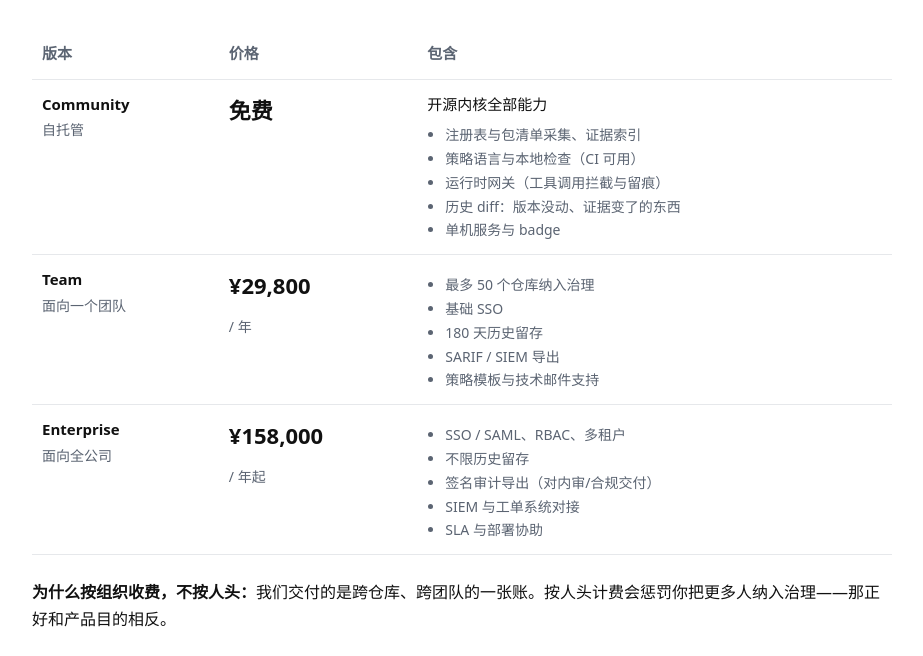
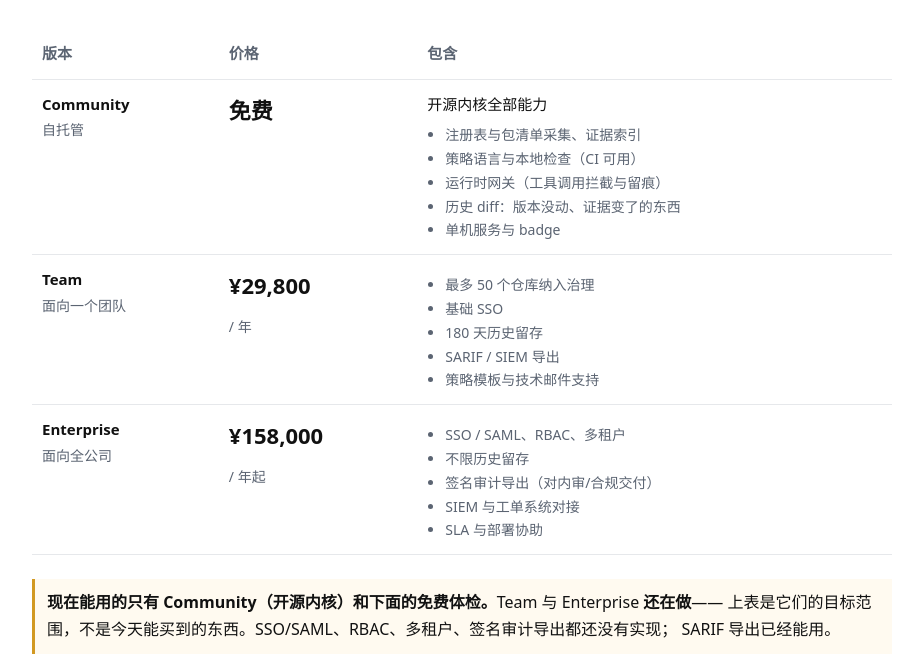
Before and after one commit to actions-marketplace-validations/ciceroyang_agentgate, a website: page site/pricing.html in a window 1280 px wide. Shown: the part 145-801 px from the top of the page, without its empty margins (178-1101 px from the left). Drawn offline with Linux system fonts and the light colour scheme.

Commit message:
site: the pricing table listed features that do not exist
Team and Enterprise rows promise SSO/SAML, RBAC, multi-tenancy and signed audit export. None of
that is implemented; SARIF export is. The page called itself a draft in the footer, which is not
the same as telling a reader what they can buy today -- and the landing page stated the enterprise
features as things the enterprise edition provides.

Both now say the paid tiers are still being built and that the open-source core and the free
checkup are what exists. A test checks the marker stays, so it cannot quietly disappear when the
page is edited next.

```diff
--- a/site/pricing.html
+++ b/site/pricing.html
@@ -40,6 +40,11 @@ footer{margin-top:64px;color:var(--muted);font-size:14px;border-top:1px solid va
 </tr>
 </table>
 
+<p style="border-left:3px solid #d29922;background:#fffaf0;padding:10px 12px;margin:18px 0">
+<b>现在能用的只有 Community（开源内核）和下面的免费体检。</b>Team 与 Enterprise <b>还在做</b>——
+上表是它们的目标范围，不是今天能买到的东西。SSO/SAML、RBAC、多租户、签名审计导出都还没有实现；
+SARIF 导出已经能用。</p>
+
 <p><b>为什么按组织收费，不按人头：</b>我们交付的是跨仓库、跨团队的一张账。按人头计费会惩罚你把更多人纳入治理——那正好和产品目的相反。</p>
 
 <h2 style="font-size:19px;margin-top:40px">先不买，也可以试</h2>
```
Also changed, not shown: site/index.html (+1 -1 lines), test/site.test.mjs (+11 -0 lines).
